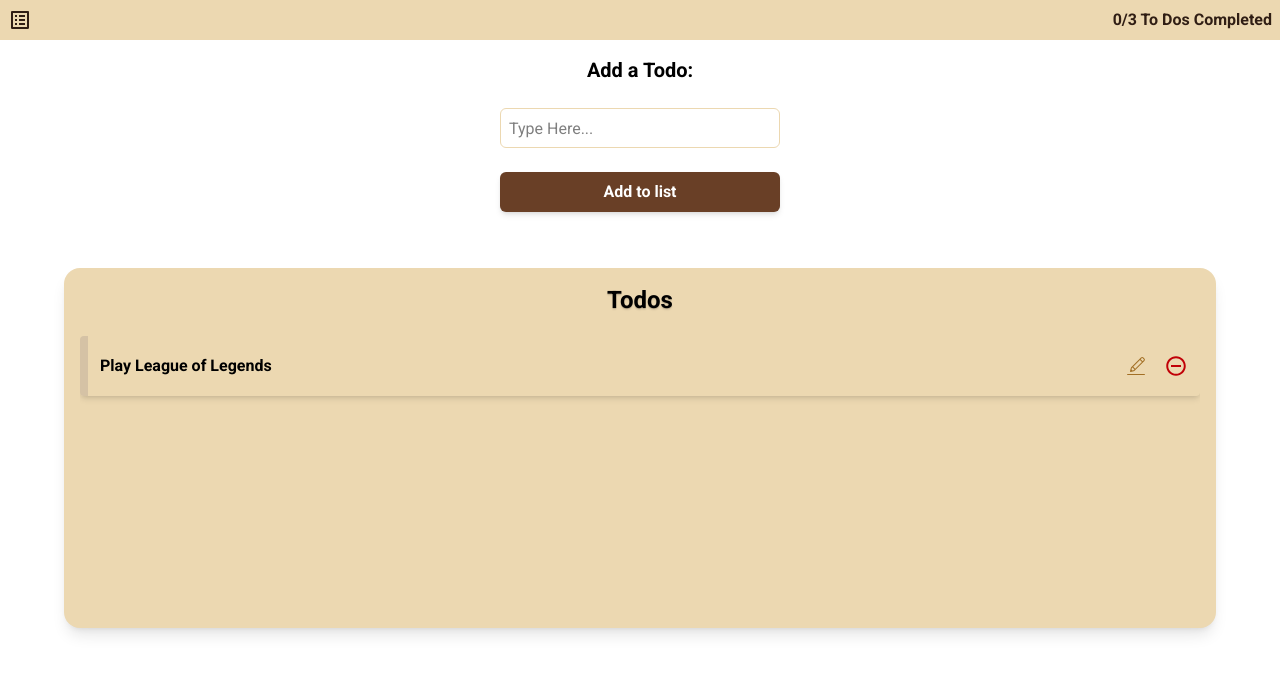
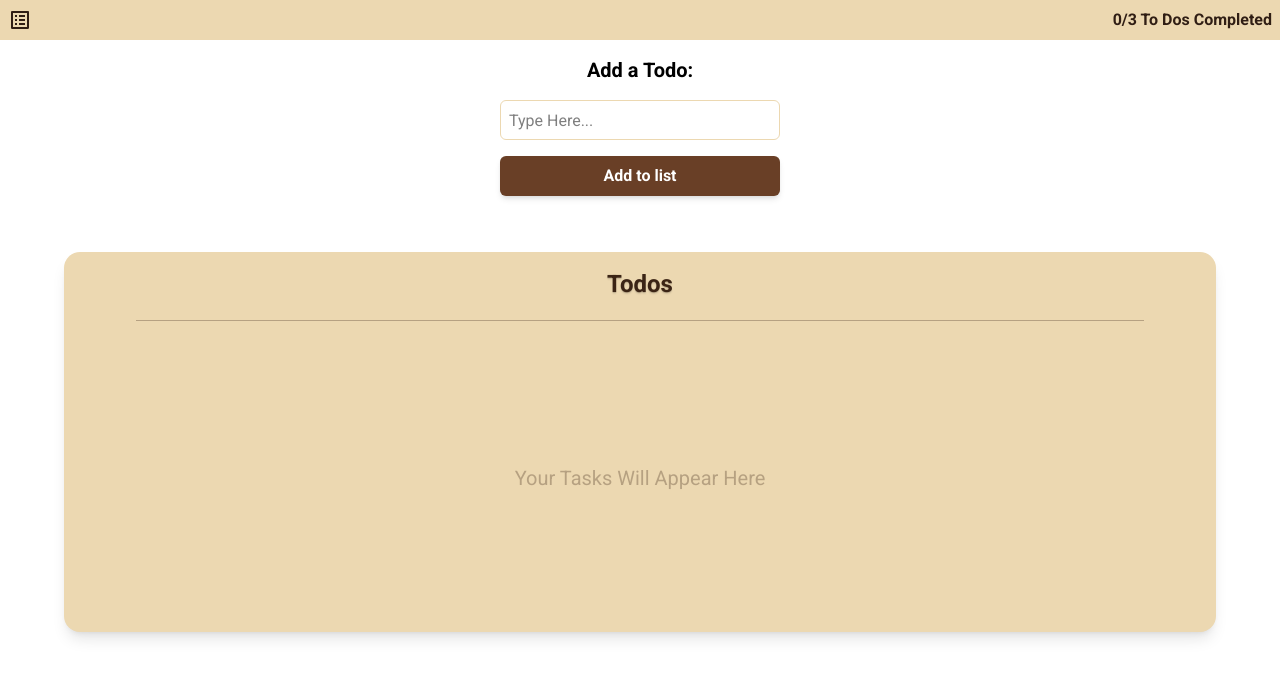
Before and after one commit to Jido-Mad/To-Do-App, a React (Vite) app: page / in a window 1280 px wide. Shown: the top 678 px of the page. Built offline with nearby package versions, Linux system fonts and the light colour scheme.

Commit message:
Added empty message

```diff
--- /dev/null
+++ b/src/Components/Task.jsx
@@ -0,0 +1,16 @@
+import { IoMdRemoveCircleOutline } from "react-icons/io";
+import { CiEdit } from "react-icons/ci";
+
+function Task() {
+  return (
+    <li className="flex items-center justify-between p-3 border-l-8 border-[#976f47] shadow-md rounded-sm w-full h-15">
+      <p className="font-roboto-bold">Play League of Legends</p>
+      <div className="flex gap-x-4">
+        <CiEdit className="text-2xl text-[#A26F25]" />
+        <IoMdRemoveCircleOutline className="text-2xl text-red-700" />
+      </div>
+    </li>
+  );
+}
+
+export default Task;
--- a/src/Components/sections/AddSection.jsx
+++ b/src/Components/sections/AddSection.jsx
@@ -2,7 +2,7 @@ import { IoIosAdd } from "react-icons/io";
 
 function AddSection() {
   return (
-    <div className="flex flex-col items-center p-4 gap-6">
+    <div className="flex flex-col items-center p-4 gap-4">
       <h2 className="font-roboto-bold text-xl">Add a Todo:</h2>
       <label htmlFor="todo-input" className="sr-only">
         Enter a new task
--- a/src/Components/sections/List.jsx
+++ b/src/Components/sections/List.jsx
@@ -1,19 +1,14 @@
-import { IoMdRemoveCircleOutline } from "react-icons/io";
-import { CiEdit } from "react-icons/ci";
+import Task from "../Task";
 
 function List() {
   return (
-    <div className="shadow-lg h-90 w-[90%] p-4 bg-[#ECD8B1] rounded-2xl flex flex-col items-center gap-5 self-center">
+    <div className="shadow-lg h-95 w-[90%] p-4 bg-[#ECD8B1] text-[#3B2415] rounded-2xl flex flex-col items-center gap-5 self-center">
       <h2 className="font-roboto-bold text-2xl text-shadow-sm">Todos</h2>
+      <hr className="h-[1px] w-[90%] bg-[#3B2415] opacity-[30%] border-none" />
       <ul className="w-full flex flex-col items-center gap-5 h-full  overflow-auto">
-        {/*Styling for the Tasks*/}
-        <li className="flex items-center justify-between p-3 border-l-8 border-[#D5C2A5] shadow-md rounded-sm w-full h-15">
-          <p className="font-roboto-bold">Play League of Legends</p>
-          <div className="flex gap-x-4">
-            <CiEdit className="text-2xl text-[#A26F25]" />
-            <IoMdRemoveCircleOutline className="text-2xl text-red-700" />
-          </div>
-        </li>
+        <p className="m-auto opacity-[30%] text-xl">
+          Your Tasks Will Appear Here
+        </p>
       </ul>
     </div>
   );
```
